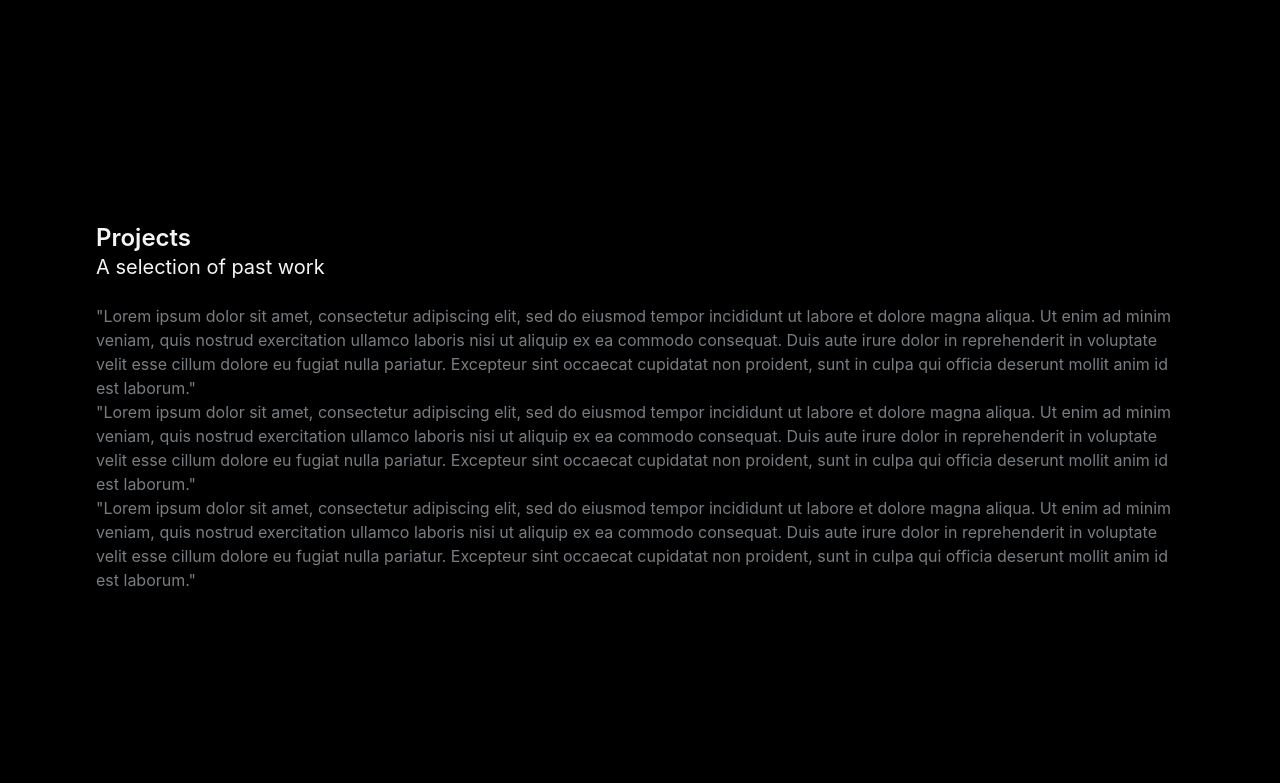
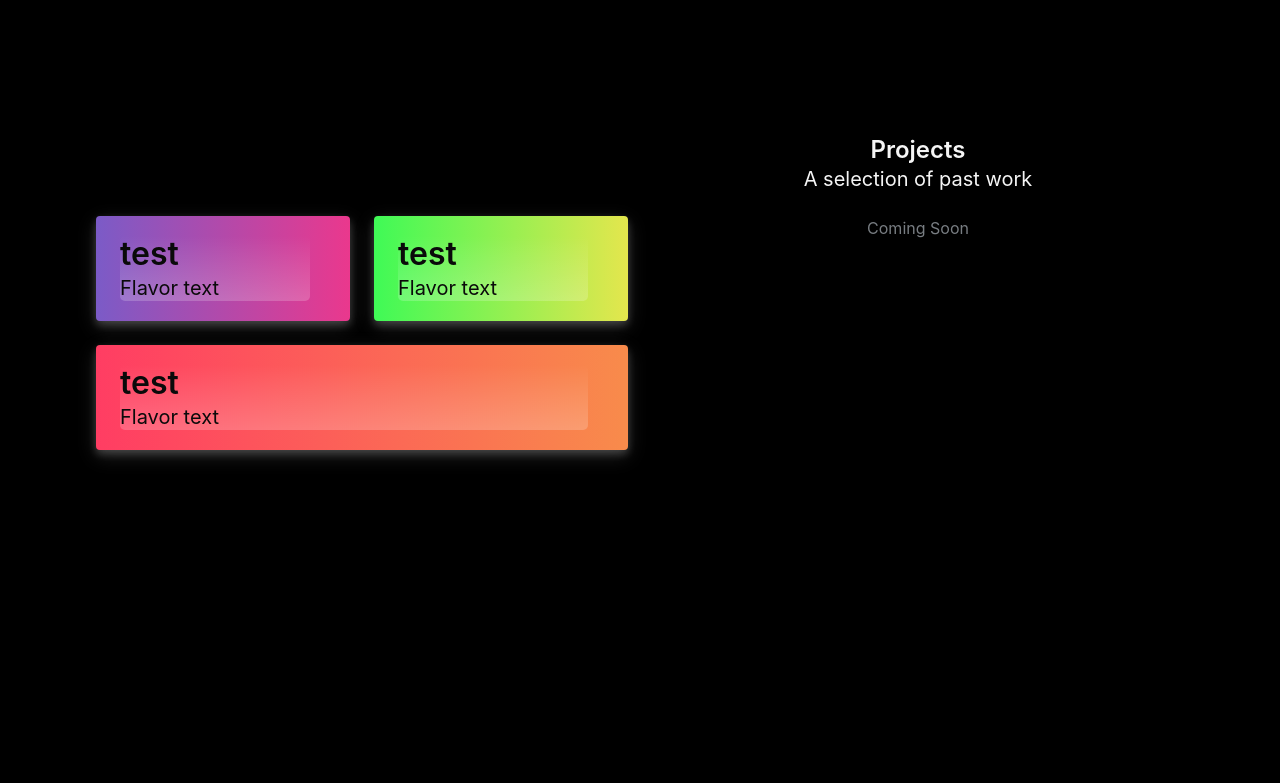
Before and after one commit to watersro/Portfolio, a plain HTML site: page index.html in a window 1280 px wide. Shown: the part 740-1523 px from the top of the page. Drawn offline with nearby package versions, Linux system fonts and the light colour scheme.

Commit message:
added tiles

```diff
--- a/css/styles.css
+++ b/css/styles.css
@@ -85,6 +85,43 @@ a:hover {
 	text-decoration: underline;
 }
 
+.tile-one {
+	background-image: linear-gradient(
+		90deg,
+		rgb(123, 91, 199) 0%,
+		rgb(234, 56, 141) 100%
+	);
+	box-shadow: 0 4px 8px 0 rgba(255, 255, 255, 0.2),
+		0 6px 20px 0 rgba(175, 175, 175, 0.19);
+}
+.tile-two {
+	background-image: linear-gradient(
+		90deg,
+		rgb(63, 250, 86) 0%,
+		rgb(228, 230, 77) 100%
+	);
+	box-shadow: 0 4px 8px 0 rgba(255, 255, 255, 0.2),
+		0 6px 20px 0 rgba(175, 175, 175, 0.19);
+}
+.tile-three {
+	background-image: linear-gradient(
+		90deg,
+		rgb(255, 61, 99) 0%,
+		rgb(248, 139, 75) 100%
+	);
+	box-shadow: 0 4px 8px 0 rgba(255, 255, 255, 0.2),
+		0 6px 20px 0 rgba(175, 175, 175, 0.19);
+}
+.tile-title {
+	background-image: linear-gradient(
+		180deg,
+		rgba(255, 255, 255, 0) 0%,
+		rgba(255, 255, 255, 0.103) 50%,
+		rgba(255, 255, 255, 0.199) 100%
+	);
+	border-radius: 5px;
+}
+
 @media only screen and (max-width: 768px) {
 	.content-pad {
 		padding-top: 14%;
@@ -135,7 +172,7 @@ a:hover {
 	}
 	.content-pad {
 		margin-top: -14vh;
-		margin-bottom: -14vh;
+		margin-bottom: -25vh;
 	}
 }
 
--- a/index.html
+++ b/index.html
@@ -48,7 +48,7 @@
       <div class="columns is-centered">
         <div class="column">
           <h2 class="title is-4 my-light is-centered">Hello!</h2>
-          <p class="subtitle my-light">I'm Roman, from Brighton, UK</p>
+          <p class="subtitle my-light">I'm Roman Waters, from Brighton, UK</p>
         </div>
       </div>
 
@@ -62,23 +62,58 @@
             Find me on GitHub and Twitter or <a class="link-gradient" href="#contact">reach out</a>
               to discuss how we can bring your next project to life.</p>
         </div>
-
       </div>
-
     </div>
   </section>
   <section class="section is-large">
+    <div class="columns">
+      <div class="column" id="projects" style="margin-top: -12vh;"></div>
+    </div>
     <div class="container">
       <div class="columns">
-        <div class="column">
-          <h2 class="title is-4 my-light" id="projects">Projects</h2>
+        <div class="column"></div>
+        <div class="column has-text-centered">
+          <h2 class="title is-4 my-light">Projects</h2>
           <p class="subtitle my-light">A selection of past work</p>
         </div>
       </div>
 
-      <p>"Lorem ipsum dolor sit amet, consectetur adipiscing elit, sed do eiusmod tempor incididunt ut labore et dolore magna aliqua. Ut enim ad minim veniam, quis nostrud exercitation ullamco laboris nisi ut aliquip ex ea commodo consequat. Duis aute irure dolor in reprehenderit in voluptate velit esse cillum dolore eu fugiat nulla pariatur. Excepteur sint occaecat cupidatat non proident, sunt in culpa qui officia deserunt mollit anim id est laborum."</p>
-      <p>"Lorem ipsum dolor sit amet, consectetur adipiscing elit, sed do eiusmod tempor incididunt ut labore et dolore magna aliqua. Ut enim ad minim veniam, quis nostrud exercitation ullamco laboris nisi ut aliquip ex ea commodo consequat. Duis aute irure dolor in reprehenderit in voluptate velit esse cillum dolore eu fugiat nulla pariatur. Excepteur sint occaecat cupidatat non proident, sunt in culpa qui officia deserunt mollit anim id est laborum."</p>
-      <p>"Lorem ipsum dolor sit amet, consectetur adipiscing elit, sed do eiusmod tempor incididunt ut labore et dolore magna aliqua. Ut enim ad minim veniam, quis nostrud exercitation ullamco laboris nisi ut aliquip ex ea commodo consequat. Duis aute irure dolor in reprehenderit in voluptate velit esse cillum dolore eu fugiat nulla pariatur. Excepteur sint occaecat cupidatat non proident, sunt in culpa qui officia deserunt mollit anim id est laborum."</p>
+      <div class="columns">
+        <div class="column">
+          <div class="tile is-ancestor">
+            <div class="tile is-parent ">
+              <article class="tile is-child notification tile-one">
+                <div class="tile-title has-text-black">
+                  <p class="title">test</p>
+                  <p class="subtitle">Flavor text</p>
+                </div>
+              </article>
+            </div>
+            <div class="tile is-parent">
+              <article class="tile is-child notification tile-two">
+                <div class="tile-title has-text-black">
+                  <p class="title">test</p>
+                  <p class="subtitle">Flavor text</p>
+                </div>
+              </article>
+            </div>
+          </div>
+          <div class="tile is-ancestor">
+            <div class="tile is-parent">
+              <article class="tile is-child notification tile-three">
+                <div class="tile-title has-text-black">
+                  <p class="title">test</p>
+                  <p class="subtitle">Flavor text</p>
+                </div>
+              </article>
+            </div>
+
+          </div>
+        </div>
+        <div class="column has-text-centered">
+          <p>Coming Soon</p>
+        </div>
+      </div>
     </div>
   </section>
   <section class="section">
@@ -92,5 +127,3 @@
   </section>
 </body>
 </html>
-
-<!-- Add columns -->
```
